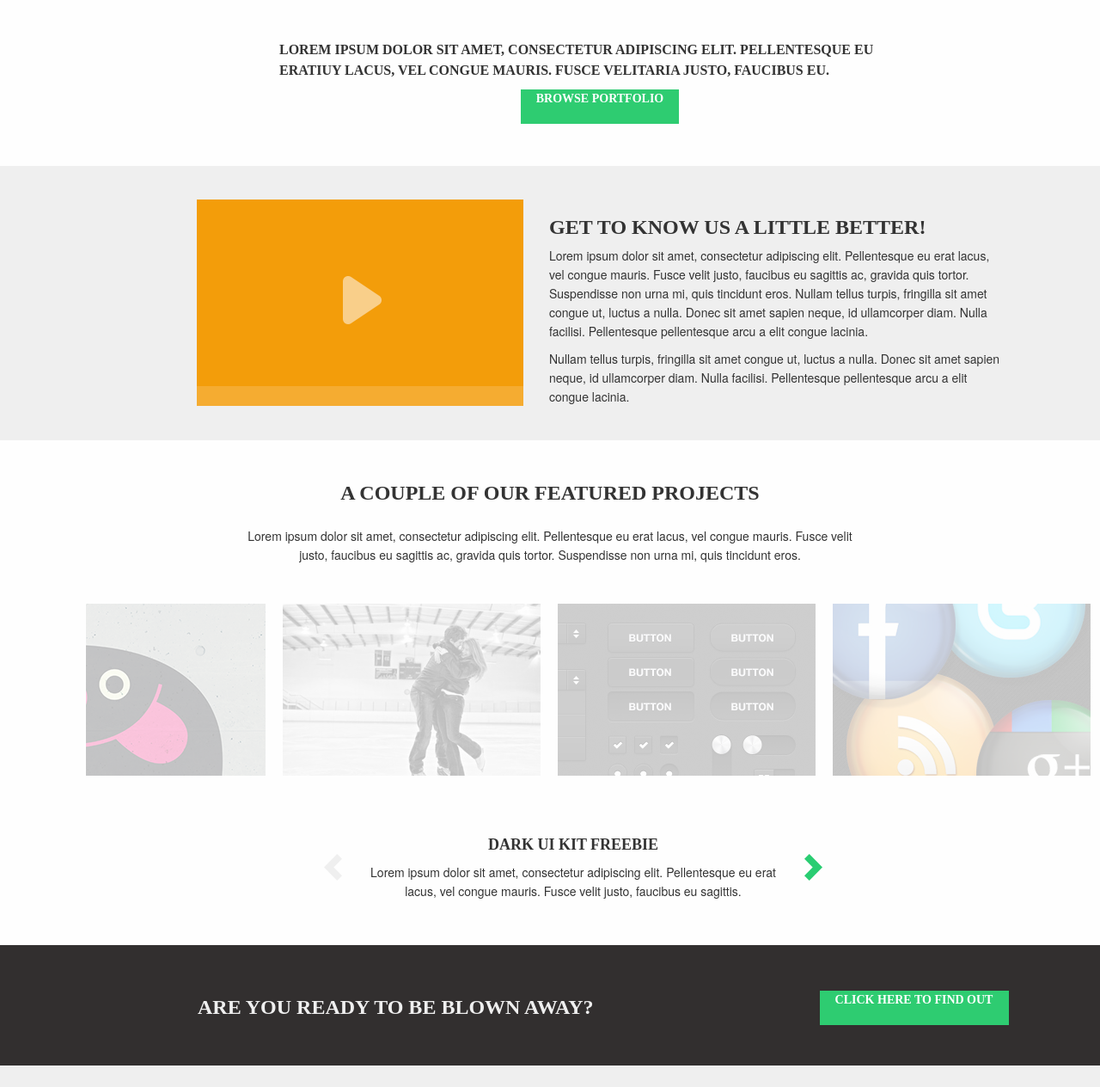
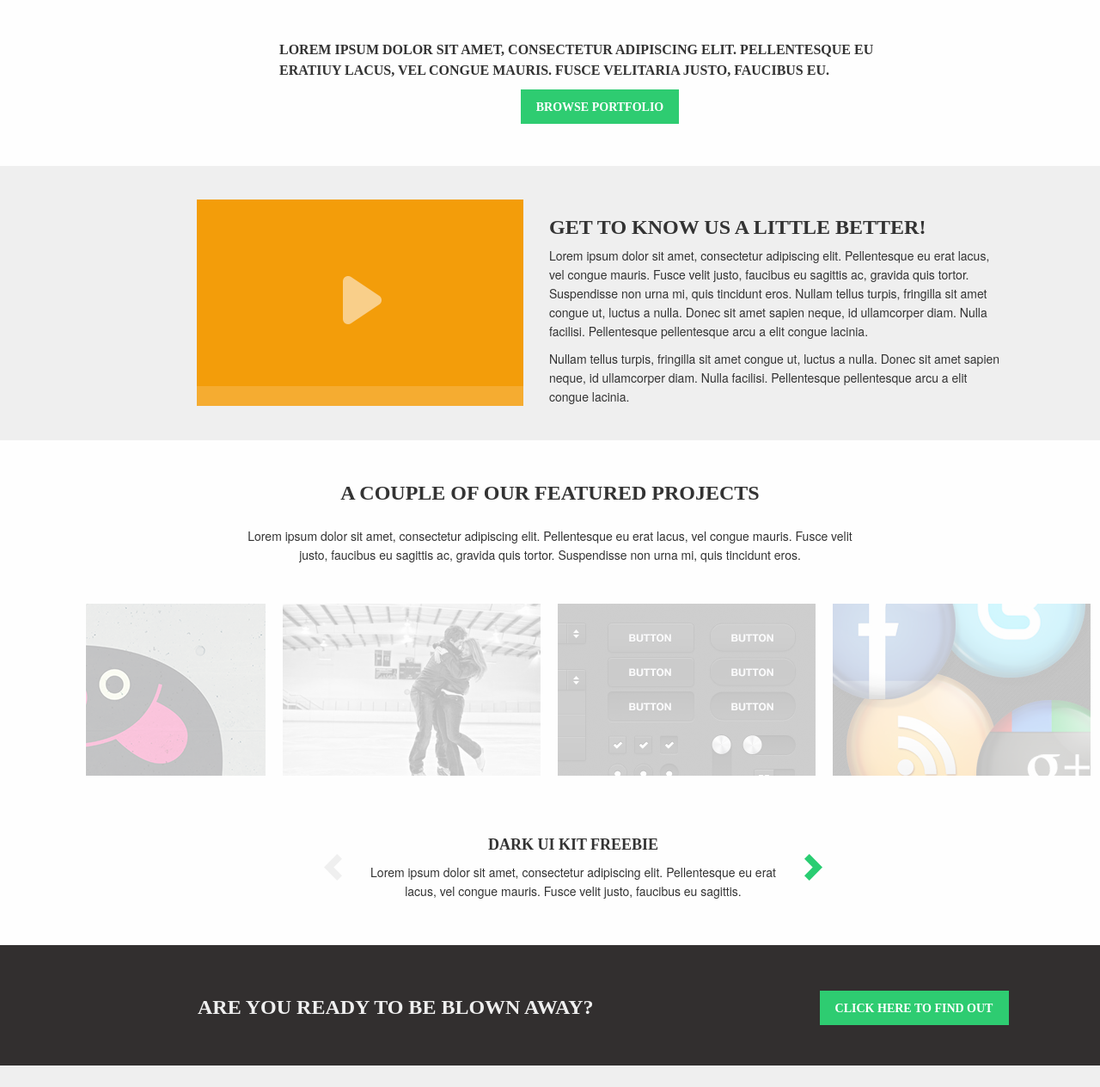
Before and after one commit to rimamittal/UIPractice, a plain HTML site: page index.html in a window 1280 px wide. Shown: the part 772-2036 px from the top of the page at 86% size. Drawn offline with Linux system fonts and the light colour scheme.

Commit message:
some fixes

```diff
--- a/css/custom.css
+++ b/css/custom.css
@@ -73,11 +73,14 @@
     width: 184px;
     height: 40px;
     text-align: center;
+    cursor: pointer;
+    padding-top: 10px;
 }
 
-.cta span {
+.cta a {
     font: 600 14px / 18px Novecentowide;
     color: #ffffff;
+    text-decoration: none;
 }
 
 .video {
@@ -228,6 +231,8 @@ ul.slides li:last-child {
     float: left;
     text-transform: uppercase;
     margin-top: 53px;
+    cursor: pointer;
+    padding-top: 10px;
 }
 
 footer {
--- a/index.html
+++ b/index.html
@@ -73,7 +73,7 @@
     <p>Lorem ipsum dolor sit amet, consectetur adipiscing elit. Pellentesque eu eratiuy lacus, vel congue mauris. Fusce
         velitaria justo, faucibus eu.</p>
 
-    <div class="cta center"><span>Browse Portfolio</span></div>
+    <div class="cta center"><a>Browse Portfolio</a></div>
 </section>
 <section class="video">
     <div class="video-player">
@@ -122,7 +122,7 @@
 </section>
 <section class="callout2">
     <div class="callout2-text">Are You Ready To Be Blown Away?</div>
-    <div class="cta"><span>Click Here to Find Out</span></div>
+    <div class="cta"><a>Click Here to Find Out</a></div>
 
 </section>
 
```
